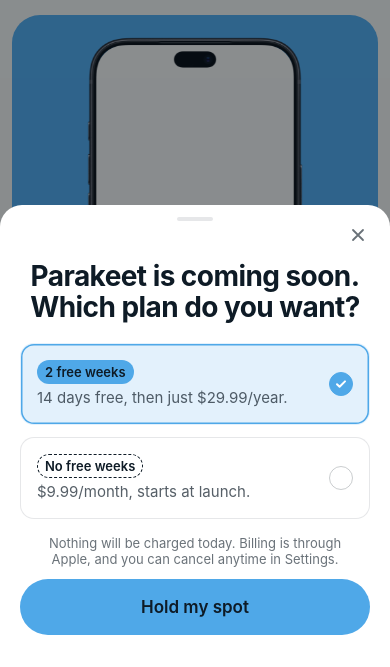
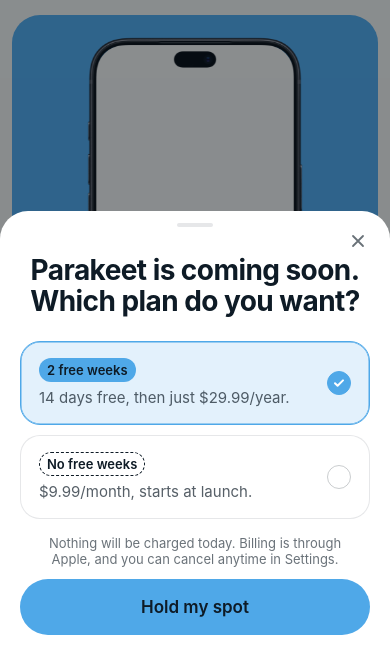
Before and after one commit to tryparakeet/parakeet-reserve, a website: page public/index.html in a window 390 px wide. Both pictures are taken after a click on the button "Reserve 2 free weeks". Shown: the part 177-844 px from the top of the page. Drawn offline with Linux system fonts and the light colour scheme; no server answers.

Commit message:
Give the phone's sheet its new look
R1, R2 and R3 at 393: corners 28, the grabber 28 above the title, plan rows
with corners 20 (selected: sky-soft with a 1.5 px sky ring), the field's
corners 16, the done line's 20, and the boards' gaps. The bottom padding is
the home indicator's on a Face ID iPhone, 32 on an SE and 24 on Android.

Co-Authored-By: Claude Opus 5.5 <noreply@anthropic.com>
Claude-Session: https://claude.ai/code/session_01VQAcqASpwhSFubZJdWpezy

```diff
--- a/public/styles.css
+++ b/public/styles.css
@@ -18,8 +18,9 @@
   --cream-14: rgba(251, 246, 236, 0.14);   /* the final button's edge (§5) */
   --col: 430px;
   --gutter: 20px;
-  /* The reserve sheet's bottom padding (the sheet's own look comes later) */
-  --sheet-pad-bottom: max(32px, calc(16px + env(safe-area-inset-bottom, 0px)));
+  /* The reserve sheet's bottom padding: the home indicator's 34 on a Face ID iPhone (R1-393), 32 on an SE
+     (as its bar, C-375); Android's is 24 (below) */
+  --sheet-pad-bottom: max(32px, env(safe-area-inset-bottom, 0px));
   /* The 393 board's sizes (C-393), from 390 wide up: the header, the logo, the H1, the answer line, the
      phone's tile and the bottom bar. Under 390 wide the 375 board's take their place (below). */
   --top-h: 56px;
@@ -642,7 +643,12 @@ html.android .cta { padding: 16px var(--gutter) max(24px, env(safe-area-inset-bo
   .footer { padding-bottom: calc(28px + env(safe-area-inset-bottom, 0px)); }
 }
 
-/* ---------- The sheet: plan, email, done ---------- */
+/* ---------- The sheet: plan, email, done (R1, R2, R3) ----------
+   On a phone it rises from the bottom, corners 28 (the dialog on a computer is below). The page behind dims
+   to ink at 48%. The motion hooks: .sheet-root.open on the root, the step's hidden attribute, a plan's
+   aria-checked, and .tick inside it. */
+html.android { --sheet-pad-bottom: max(24px, env(safe-area-inset-bottom, 0px)); }
+
 .sheet-root {
   position: fixed;
   top: 0;
@@ -673,7 +679,7 @@ html.android .cta { padding: 16px var(--gutter) max(24px, env(safe-area-inset-bo
   max-height: calc(var(--vvh) - 12px);
   margin: 0 auto;
   padding: 12px var(--gutter) var(--sheet-pad-bottom);
-  border-radius: 22px 22px 0 0;
+  border-radius: 28px 28px 0 0;
   background: var(--white);
   color: var(--ink);
   overflow-y: auto;
@@ -689,7 +695,7 @@ html.android .cta { padding: 16px var(--gutter) max(24px, env(safe-area-inset-bo
 .grabber {
   width: 36px;
   height: 4px;
-  margin: 0 auto 16px;
+  margin: 0 auto 28px;
   border-radius: 999px;
   background: var(--ink-10);
 }
@@ -711,7 +717,7 @@ html.android .cta { padding: 16px var(--gutter) max(24px, env(safe-area-inset-bo
   -webkit-tap-highlight-color: transparent;
 }
 
-.step { padding-top: 24px; }
+.step { padding-top: 0; }
 .step[hidden] { display: none; }
 
 /* The sheet's title and small print are centred (Umyt's "center them all", DESIGN.md §4) */
@@ -733,12 +739,13 @@ html.android .cta { padding: 16px var(--gutter) max(24px, env(safe-area-inset-bo
   text-wrap: balance;
 }
 
-/* Selection rows (DESIGN.md §5): white, 14 px radius, hairline; selected = sky-soft fill, a 1.5 px
-   sky inset stroke and a sky tick with a white check. Each row is a tag over one line. */
+/* Selection rows (DESIGN.md §5), corners 20 on the website: white with a hairline; selected = sky-soft
+   fill, a 1.5 px sky ring (its 1 px edge turned sky plus 0.5 inside, so both rows stay 84 tall) and a sky
+   tick with a white check. Each row is a tag over one line. */
 .plans {
   display: grid;
-  row-gap: 12px;
-  margin-top: 20px;
+  row-gap: 10px;
+  margin-top: 24px;
 }
 
 .plan {
@@ -746,11 +753,11 @@ html.android .cta { padding: 16px var(--gutter) max(24px, env(safe-area-inset-bo
   align-items: center;
   gap: 12px;
   width: 100%;
-  min-height: 64px;
+  min-height: 76px;
   margin: 0;
-  padding: 16px;
+  padding: 16px 18px;
   border: 1px solid var(--ink-10);
-  border-radius: 14px;
+  border-radius: 20px;
   background: var(--white);
   text-align: left;
   cursor: pointer;
@@ -759,9 +766,9 @@ html.android .cta { padding: 16px var(--gutter) max(24px, env(safe-area-inset-bo
 }
 
 .plan[aria-checked="true"] {
-  border-color: transparent;
+  border-color: var(--sky);
   background: var(--sky-soft);
-  box-shadow: inset 0 0 0 1.5px var(--sky);
+  box-shadow: inset 0 0 0 0.5px var(--sky);
 }
 
 .plan-body {
@@ -789,7 +796,7 @@ html.android .cta { padding: 16px var(--gutter) max(24px, env(safe-area-inset-bo
 }
 
 .plan-price {
-  margin-top: 4px;
+  margin-top: 6px;
   font-size: 15px;
   line-height: 20px;
   color: var(--ink-70);
@@ -823,15 +830,17 @@ html.android .cta { padding: 16px var(--gutter) max(24px, env(safe-area-inset-bo
   box-shadow: 0 0 0 8px var(--white);
 }
 
-/* The email step and the done state (the boards' look) */
+/* The email step and the done state: the field 24 under the title, the button 12 under it, the small
+   print 16 under the button, or 12 under the done line once it shows */
 #email-form {
   display: flex;
   flex-direction: column;
   gap: 12px;
-  margin-top: 20px;
+  margin-top: 24px;
 }
 
 #email-form .sheet-small { margin-top: 0; }
+#email-form #step-3[hidden] ~ .sheet-small { margin-top: 4px; }
 
 .field {
   display: flex;
@@ -840,7 +849,7 @@ html.android .cta { padding: 16px var(--gutter) max(24px, env(safe-area-inset-bo
   height: 56px;
   padding: 0 16px;
   border: 1px solid var(--ink-22);
-  border-radius: 14px;
+  border-radius: 16px;
   background: var(--white);
   color: var(--ink-62);
   cursor: text;
@@ -892,7 +901,7 @@ html.android .cta { padding: 16px var(--gutter) max(24px, env(safe-area-inset-bo
 
 .done {
   padding: 16px;
-  border-radius: 14px;
+  border-radius: 20px;
   background: var(--cream);
   font-size: 15px;
   line-height: 20px;
```
